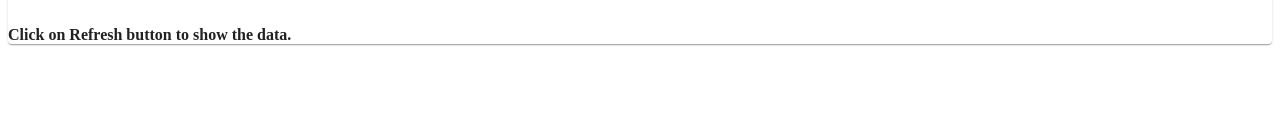
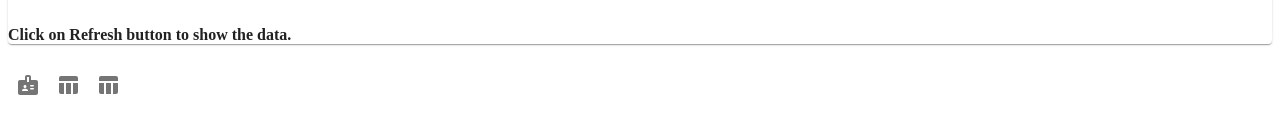
Before and after one commit to emilfauzan/erpplayground, a Next.js app: page /dashboard/home/Home in a window 1280 px wide. Shown: the part 469-602 px from the top of the page. Built offline with nearby package versions, Linux system fonts and the light colour scheme; no server answers.

Commit message:
added 3 fixed buttons at home page

```diff
--- a/components/common/footer/Footer.tsx
+++ b/components/common/footer/Footer.tsx
@@ -3,7 +3,7 @@ import React from 'react'
 
 const Footer = () => {
     return (
-        <footer className="relative bottom-0 z-9 flex h-full  max-w-full rounded-none px-5 w-full py-6 bg-[#37474f] md:bg-[#F1F5F9] justify-center items-end">
+        <footer className="relative bottom-0 z-0 flex h-full  max-w-full rounded-none px-5 w-full py-6 bg-[#37474f] md:bg-[#F1F5F9] justify-center items-end">
             <Typography color="white" className="text-sm font-normal text-center md:text-black ">
                 Copyright &copy; 2023 <strong> NT Corp Analytics </strong>by JKO IT Development Team.
             </Typography>
--- a/components/common/tables/HarvesterTable.tsx
+++ b/components/common/tables/HarvesterTable.tsx
@@ -365,7 +365,7 @@ const HarvesterTable: React.FC = () => {
                             <Button
                                 onClick={fetchData}
                                 disabled={buttonDisabled}
-                                className='text-md border mb-8 p-2 py-4 px-14 rounded-lg font-bold hover:bg-green-500 text-green-500 hover:text-white ease-in-out duration-200 hover:border-green-500 border-green-500 flex items-center gap-3'
+                                className='text-md border p-2 py-4 px-14 rounded-lg font-bold hover:bg-green-500 text-green-500 hover:text-white ease-in-out duration-200 hover:border-green-500 border-green-500 flex items-center gap-3'
                             >
                                 {buttonDisabled
                                     ? `Refresh (${remainingCooldown} seconds)`
--- a/pages/dashboard/home/Home.tsx
+++ b/pages/dashboard/home/Home.tsx
@@ -3,8 +3,10 @@ import HarvesterTable from '@/components/common/tables/HarvesterTable';
 import PersonOutlineRoundedIcon from '@mui/icons-material/PersonOutlineRounded';
 import WorkHistoryOutlinedIcon from '@mui/icons-material/WorkHistoryOutlined';
 import Typography from '@mui/material/Typography';
-import { Stack } from '@mui/material';
+import { IconButton, Stack } from '@mui/material';
 import CardDataStats from '@/components/common/cards/CardDataStats';
+import BadgeRoundedIcon from '@mui/icons-material/BadgeRounded';
+import TableChartRoundedIcon from '@mui/icons-material/TableChartRounded';
 
 function Home() {
     return (
@@ -54,6 +56,27 @@ function Home() {
 
             <HarvesterTable />
 
+            <div className='hover:bg-white'>
+
+                <IconButton
+                    className='fixed right-5 bottom-29 bg-white/60 z-9999 hover:bg-white ease-in-out duration-300'
+                    data-ga-event-category="docs"
+                    data-ga-event-action="click-back-to-top"
+                    aria-label="Scroll back to top"
+                >
+                    <BadgeRoundedIcon />
+                </IconButton>
+
+                <IconButton className='fixed right-5 bottom-17 bg-white/60 z-9999 hover:bg-white ease-in-out duration-300'>
+                    <TableChartRoundedIcon />
+                </IconButton>
+
+                <IconButton className='fixed right-5 bottom-5 bg-white/60 z-9999 hover:bg-white ease-in-out duration-300'>
+                    <TableChartRoundedIcon />
+                </IconButton>
+
+            </div>
+
             {/*
         A. Estate / Afdeling / Block Ranking - Today Only (updated every hour)
           1 - Estate / Afdeling / Block (Show All or Specific)
```
